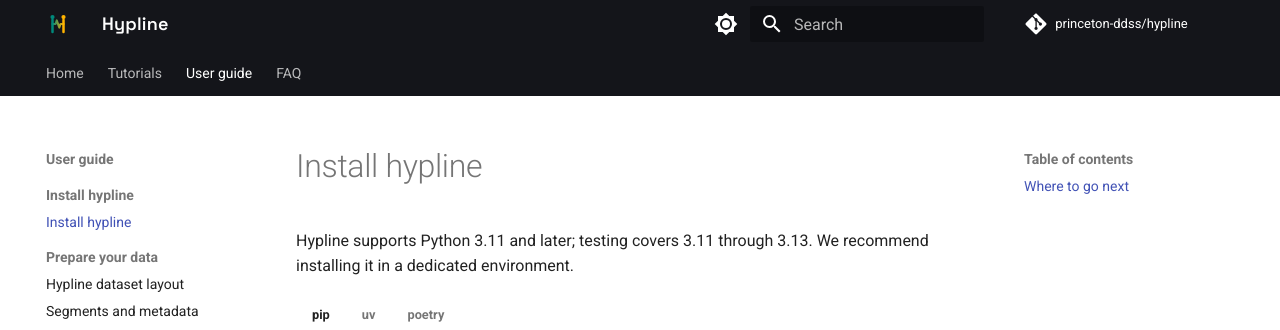
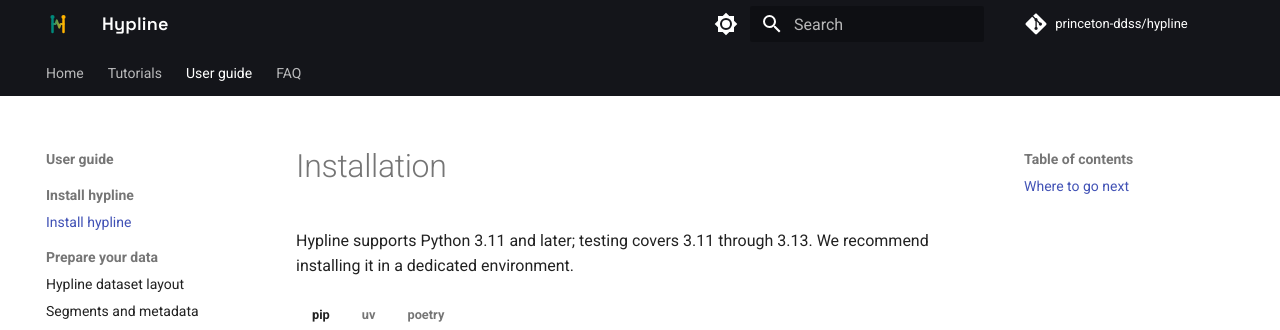
Before and after one commit to princeton-ddss/hypline, an MkDocs documentation site: the page built from docs/mkdocs/step-by-step/install.md, in a window 1280 px wide and 1312 px high. Shown: the top 330 px of the window. Built offline with MkDocs 1.6.1 and Material for MkDocs 9.7.7, drawn with Linux system fonts in a browser that asks for light colours; comment, search, counter and statistics services are not loaded; the version menu is left out.

Commit message:
Rename 'Install hypline' to 'Installation'

```diff
--- a/docs/mkdocs/step-by-step/install.md
+++ b/docs/mkdocs/step-by-step/install.md
@@ -1,4 +1,4 @@
-# Install hypline
+# Installation
 
 Hypline supports Python 3.11 and later; testing covers 3.11 through 3.13. We recommend
 installing it in a dedicated environment.
```
